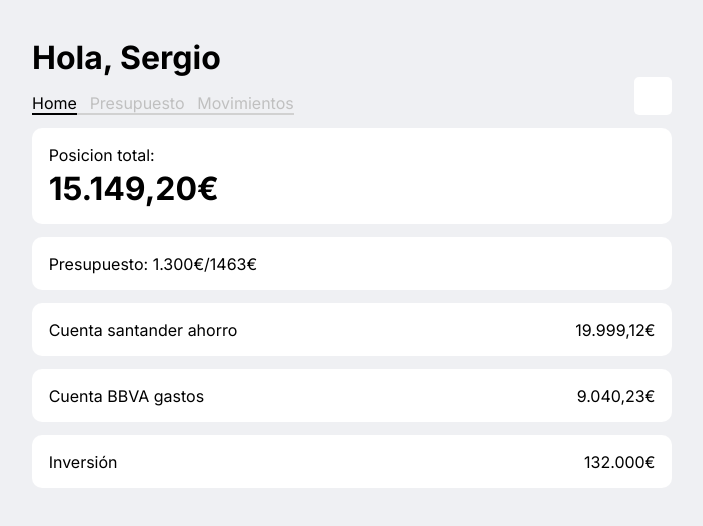
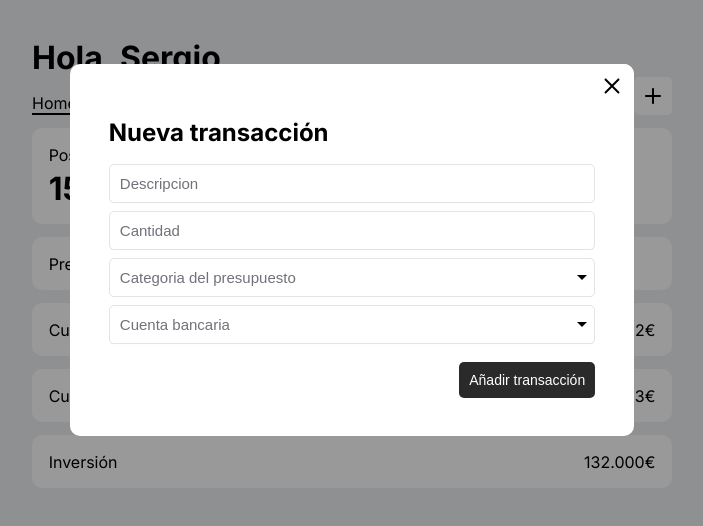
Before and after one commit to SergioCarrascosaSanchez/Welz, an Angular app: page / in a window 1280 px wide. Both pictures are taken after a click on the button 941 px from the left and 96 px from the top of the page. Shown: the top 526 px of the page, without its empty margins (288-991 px from the left). Built offline with nearby package versions, Linux system fonts and the light colour scheme.

Commit message:
add transaction form to app component

```diff
--- a/src/app/app.component.css
+++ b/src/app/app.component.css
@@ -13,6 +13,7 @@
     background-color: white;
     border-radius: 5px;
     border: 0px;
+    color: black;
   }
 }
 
@@ -31,6 +32,7 @@
     background-color: white;
     border-radius: 5px;
     border: 0px;
+    color: black;
   }
 }
 
@@ -49,6 +51,7 @@
     padding: 7px;
     background-color: white;
     border-radius: 5px;
+    color: black;
   }
 }
 
@@ -67,6 +70,7 @@
     background-color: white;
     border-radius: 5px;
     border: 0px;
+    color: black;
   }
 }
 
--- a/src/app/app.component.html
+++ b/src/app/app.component.html
@@ -8,7 +8,7 @@
         <app-navbar></app-navbar>
       </div>
 
-      <button class="add-icon">
+      <button class="add-icon" (click)="onAdd()">
         <svg
           width="24"
           height="24"
@@ -23,6 +23,9 @@
         </svg>
       </button>
     </div>
+    <app-modal [open]="addModalOpen" (closeEmmitter)="onClose()">
+      <app-transaction-form (closeEmitter)="onClose()"></app-transaction-form>
+    </app-modal>
 
     <router-outlet></router-outlet>
   </div>
--- a/src/app/app.component.ts
+++ b/src/app/app.component.ts
@@ -9,9 +9,19 @@ import { DataService } from './services/data.service';
 export class AppComponent {
   title = 'budget-app';
   username: string;
+  addModalOpen = false;
+
   constructor(private dataService: DataService) {}
 
   ngOnInit() {
     this.username = this.dataService.getUsername();
   }
+
+  onAdd() {
+    this.addModalOpen = true;
+  }
+
+  onClose() {
+    this.addModalOpen = false;
+  }
 }
```
